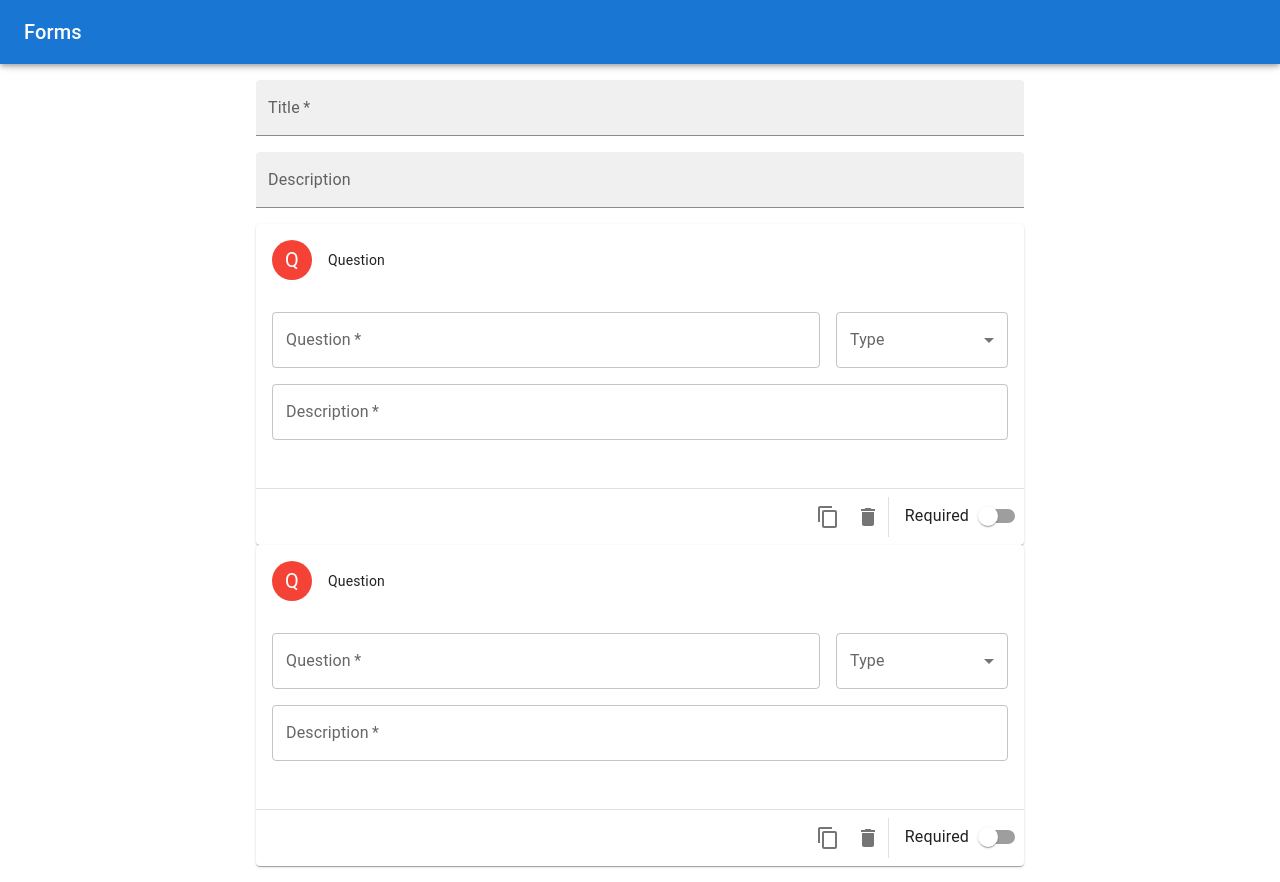
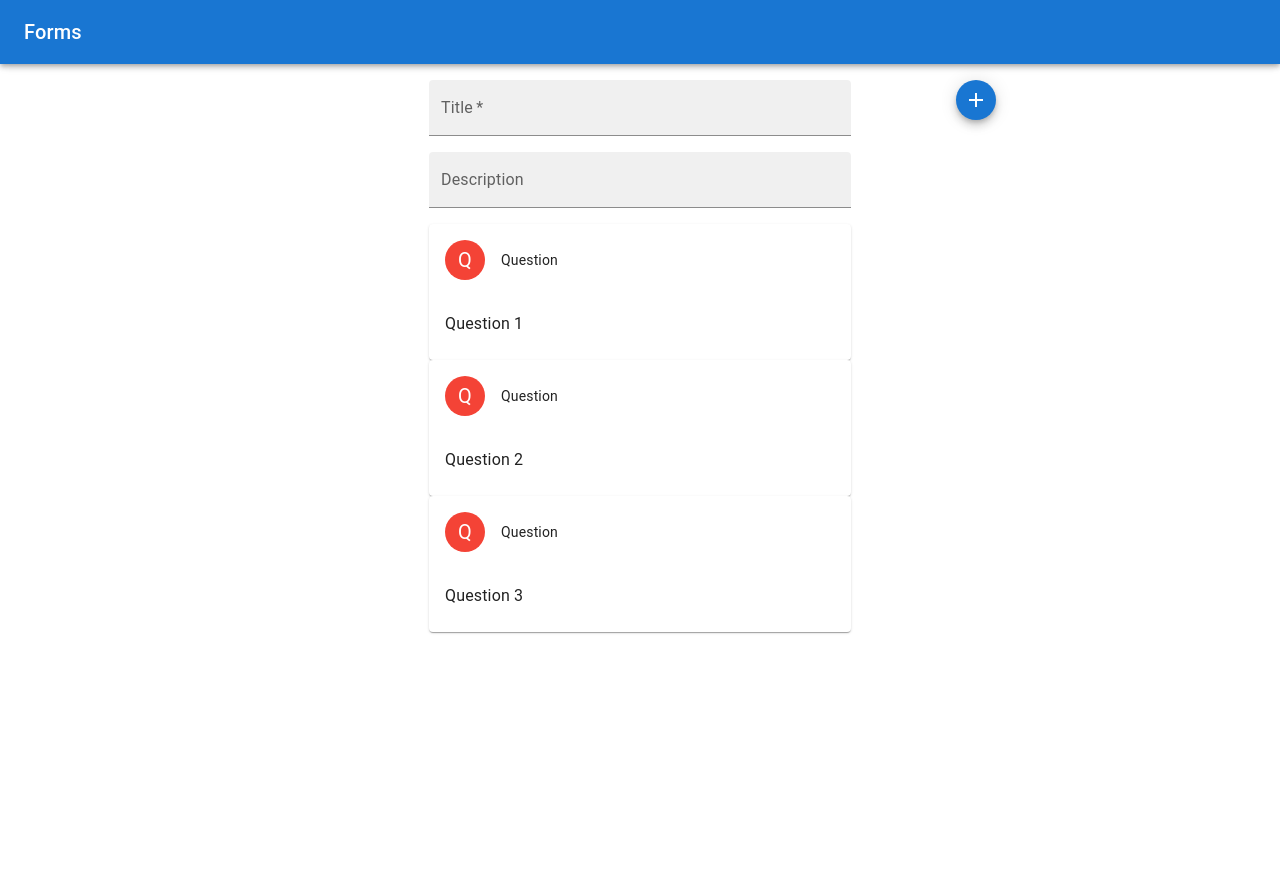
Before and after one commit to saurabh-kumar997/forms, a React (Create React App) app: page /forms in a window 1280 px wide. After the commit the page ends 800 px from the top, so only its background shows below. Built offline with nearby package versions, Linux system fonts and the light colour scheme.

Commit message:
Card content events added,Question view card added

```diff
--- a/package.json
+++ b/package.json
@@ -18,6 +18,7 @@
     "react-dom": "^18.2.0",
     "react-router-dom": "^6.3.0",
     "react-scripts": "5.0.1",
+    "uuid": "^8.3.2",
     "web-vitals": "^2.1.4"
   },
   "scripts": {
--- a/src/Views/FormView.js
+++ b/src/Views/FormView.js
@@ -1,7 +1,11 @@
 import { Grid, TextField } from "@mui/material";
 import React, { useEffect, useState } from "react";
+import CustomCardView from "../components/Card/CardView";
 import CustomCard from "../components/Card/CustomCard";
 import { options } from "./Costant";
+import { v4 as uuidv4 } from "uuid";
+import Fab from "@mui/material/Fab";
+import AddIcon from "@mui/icons-material/Add";
 
 const FormView = () => {
   //state
@@ -24,16 +28,24 @@ const FormView = () => {
 
   const [questionList, setQuestionList] = useState([
     {
-      questionId: "",
-      question: "",
+      questionId: "1",
+      question: "Question 1",
+      type: "",
+      description: "",
+      options: [1],
+      isRequired: false,
+    },
+    {
+      questionId: "2",
+      question: "Question 2",
       type: "",
       description: "",
       options: [],
       isRequired: false,
     },
     {
-      questionId: "",
-      question: "",
+      questionId: "3",
+      question: "Question 3",
       type: "",
       description: "",
       options: [],
@@ -97,6 +109,7 @@ const FormView = () => {
     setQuestion((prevState) => ({
       ...prevState,
       [e.target.name]: e.target.value,
+      options: [],
     }));
   };
 
@@ -107,7 +120,51 @@ const FormView = () => {
     }));
   };
 
+  const deleteQuestion = (qId) => {
+    let questData = questionList.filter((it) => it.questionId !== qId);
+    setQuestionList(questData);
+  };
+
+  const duplicateCard = (qId) => {
+    // let index = questionList.findIndex((it) => it.questionId === qId);
+    // question.questionId = uuidv4();
+    // questionList.splice(index, 0, question);
+    // setQuestionList([...questionList]);
+  };
+
+  const handleViewCardClick = (qId) => {
+    let quesData = questionList.filter((it) => it.questionId === qId)[0];
+    setQuestion(quesData);
+  };
+
+  const handleMcqOptions = () => {
+    let othersIndex = question.options.findIndex((it) => it.label === "Others");
+    let opt;
+    if (othersIndex <= 0) {
+      opt = [...question.options, { label: "", value: "" }];
+    } else {
+      question.options.splice(othersIndex - 1, 0, { label: "", value: "" });
+      opt = [...question.options];
+    }
+
+    setQuestion((prevState) => ({ ...prevState, options: opt }));
+  };
+
+  const handleMcqOthers = () => {
+    if (!question.options.some((it) => it.label === "Others")) {
+      let opt = [...question.options, { label: "Others", value: "Others" }];
+      setQuestion((prevState) => ({ ...prevState, options: opt }));
+    }
+  };
+
+  const handleDropdownOptions = () => {
+    let opt = [...question.options, { label: "", value: "" }];
+    setQuestion((prevState) => ({ ...prevState, options: opt }));
+  };
+
   return (
+    <Grid container justifyContent={"center"}>
+      <Grid item>
         <Grid container justifyContent="center" rowSpacing={2}>
           <Grid item xs={12} md={8} sm={12}>
             <TextField
@@ -127,16 +184,40 @@ const FormView = () => {
             />
           </Grid>
           <Grid item xs={12} md={8} sm={12}>
-        {questionList.map((item) => (
+            {questionList.map((item) =>
+              question.questionId === item.questionId ? (
                 <CustomCard
-            key={item.questionId}
                   options={options}
                   handleChange={handleChange}
-            question={item}
+                  question={question}
                   flags={flags}
                   handleRequiredSwitch={handleRequiredSwitch}
+                  deleteQuestion={deleteQuestion}
+                  duplicateCard={duplicateCard}
+                  handleMcqOthers={handleMcqOthers}
+                  handleMcqOptions={handleMcqOptions}
+                  handleDropdownOptions={handleDropdownOptions}
                 />
-        ))}
+              ) : (
+                <CustomCardView
+                  key={item.questionId}
+                  question={item}
+                  onClick={() => handleViewCardClick(item.questionId)}
+                />
+              )
+            )}
+          </Grid>
+        </Grid>
+      </Grid>
+      <Grid item>
+        <Fab
+          size="small"
+          color="primary"
+          aria-label="add"
+          sx={{ position: "fixed" }}
+        >
+          <AddIcon />
+        </Fab>
       </Grid>
     </Grid>
   );
--- a/src/components/Card/CardContent.js
+++ b/src/components/Card/CardContent.js
@@ -10,7 +10,15 @@ import React from "react";
 import CustomDatePicker from "../Date";
 import Select from "../Select";
 
-const CustomCardContent = ({ options, question, handleChange, flags }) => {
+const CustomCardContent = ({
+  options,
+  question,
+  handleChange,
+  flags,
+  handleMcqOptions,
+  handleMcqOthers,
+  handleDropdownOptions,
+}) => {
   return (
     <>
       <Grid container spacing={2} sx={{ mb: 2 }}>
@@ -71,19 +79,57 @@ const CustomCardContent = ({ options, question, handleChange, flags }) => {
       </Grid>
       {flags.mcq && (
         <Grid container sx={{ mb: 2 }}>
-          <Grid item xs={12} sm={12} md={6}>
+          <Grid item xs={12} sm={12} md={8}>
+            {question.options.map((it, key) =>
+              it.label === "Others" ? (
+                <Grid item xs={12} sm={12} md={8}>
+                  <TextField
+                    type="text"
+                    required
+                    placeholder={`Others`}
+                    fullWidth
+                    disabled
+                  />
+                </Grid>
+              ) : (
+                <Grid item xs={12} sm={12} md={8}>
+                  <TextField
+                    type="text"
+                    required
+                    placeholder={`Option ${key + 1}`}
+                    fullWidth
+                  />
+                </Grid>
+              )
+            )}
+          </Grid>
+          <Grid item xs={12} sm={12} md={8}>
             <Stack direction={"row"} spacing={2} sx={{ alignItems: "center" }}>
-              <Button variant="outlined">Add Option</Button>
+              <Button variant="outlined" onClick={handleMcqOptions}>
+                Add Option
+              </Button>
               <p>OR</p>
-              <Button>Add "Others"</Button>
+              <Button onClick={handleMcqOthers}>Add "Others"</Button>
             </Stack>
           </Grid>
         </Grid>
       )}
       {flags.dropdown && (
         <Grid container sx={{ mb: 2 }}>
+          {question.options.map((it, key) => (
+            <Grid item xs={12} sm={12} md={8}>
+              <TextField
+                type="text"
+                required
+                placeholder={`Option ${key + 1}`}
+                fullWidth
+              />
+            </Grid>
+          ))}
           <Grid item xs={12} sm={12} md={6}>
-            <Button variant="outlined">Add Option</Button>
+            <Button variant="outlined" onClick={handleDropdownOptions}>
+              Add Option
+            </Button>
           </Grid>
         </Grid>
       )}
--- /dev/null
+++ b/src/components/Card/CardView.js
@@ -0,0 +1,26 @@
+import * as React from "react";
+import Card from "@mui/material/Card";
+import CardHeader from "@mui/material/CardHeader";
+import CardContent from "@mui/material/CardContent";
+import Avatar from "@mui/material/Avatar";
+import { red } from "@mui/material/colors";
+import CustomCardContent from "./CardContent";
+import { Grid, Typography } from "@mui/material";
+
+export default function CustomCardView({ question, onClick }) {
+  return (
+    <Card onClick={onClick}>
+      <CardHeader
+        avatar={<Avatar sx={{ bgcolor: red[500] }}>Q</Avatar>}
+        title="Question"
+      />
+      <CardContent>
+        <Grid container>
+          <Grid item>
+            <Typography>{question.question}</Typography>
+          </Grid>
+        </Grid>
+      </CardContent>
+    </Card>
+  );
+}
--- a/src/components/Card/CustomCard.js
+++ b/src/components/Card/CustomCard.js
@@ -14,15 +14,19 @@ import Select from "../Select";
 import DeleteIcon from "@mui/icons-material/Delete";
 import CustomCardContent from "./CardContent";
 
-export default function CustomCard({ ...rest }) {
-  const { question, handleRequiredSwitch } = rest;
-  console.log(question);
+export default function CustomCard({
+  handleRequiredSwitch,
+  deleteQuestion,
+  duplicateCard,
+  ...rest
+}) {
+  const { question } = rest;
   return (
     <Card>
-      <CardHeader
+      {/* <CardHeader
         avatar={<Avatar sx={{ bgcolor: red[500] }}>Q</Avatar>}
         title="Question"
-      />
+      /> */}
       <CardContent>
         <CustomCardContent {...rest} />
       </CardContent>
@@ -30,10 +34,16 @@ export default function CustomCard({ ...rest }) {
       <CardActions disableSpacing>
         <Grid container justifyContent="flex-end">
           <Grid item>
-            <IconButton aria-label="Duplicate">
+            <IconButton
+              aria-label="Duplicate"
+              onClick={() => duplicateCard(question.questionId)}
+            >
               <ContentCopyIcon />
             </IconButton>
-            <IconButton aria-label="Delete">
+            <IconButton
+              aria-label="Delete"
+              onClick={() => deleteQuestion(question.questionId)}
+            >
               <DeleteIcon />
             </IconButton>
           </Grid>
```
Lines whose indentation alone changed are shown as unchanged.
